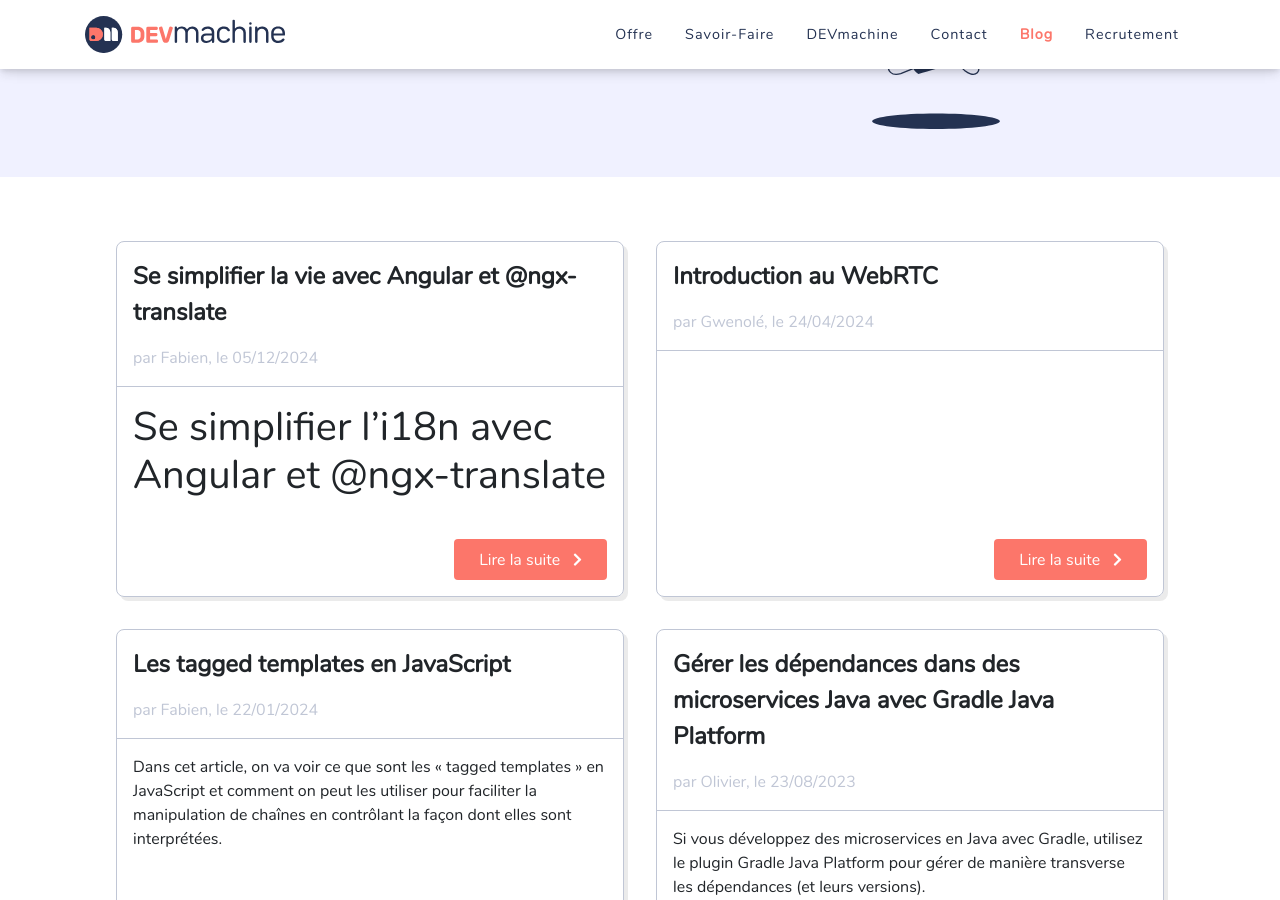
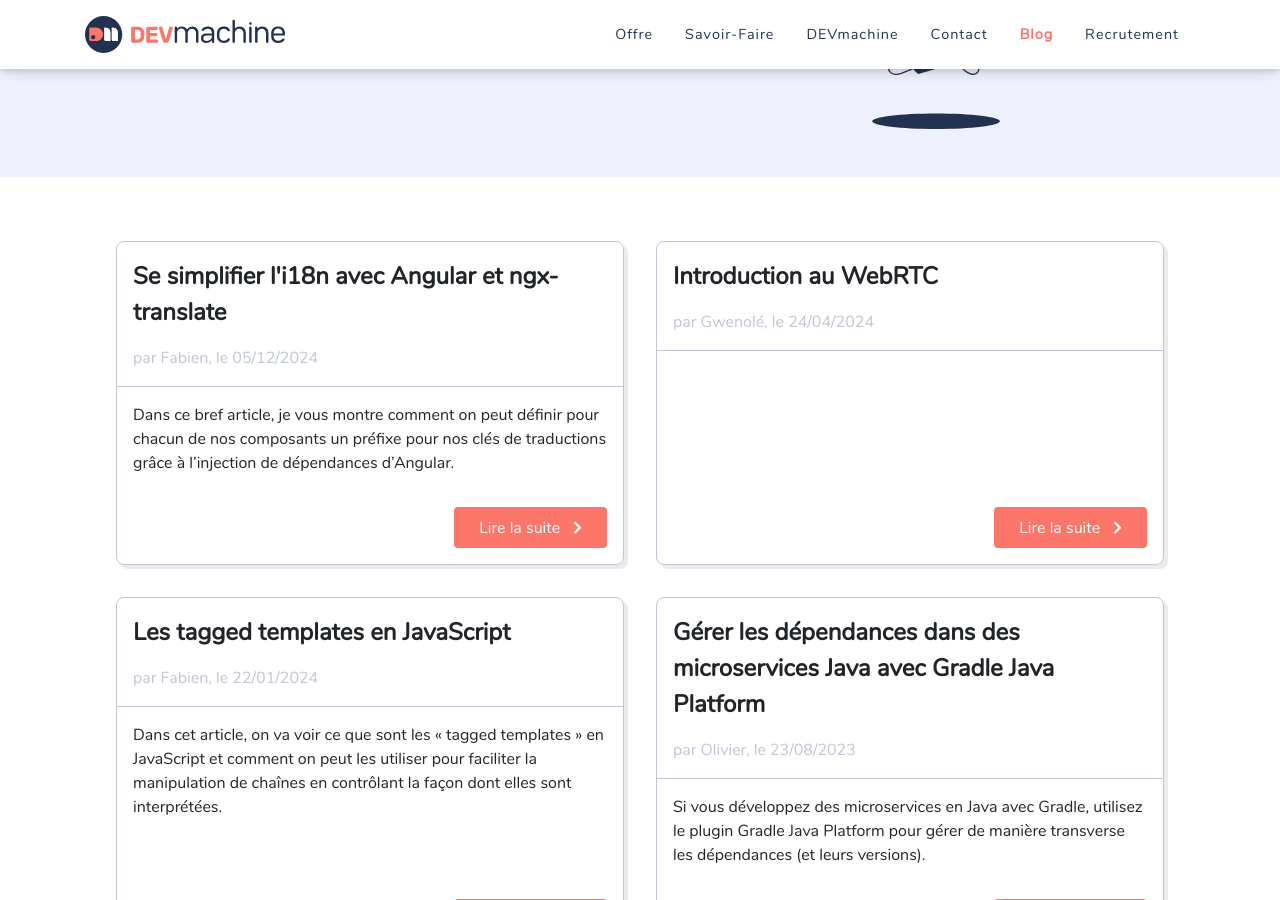
Before and after one commit to DEVmachine-fr/website, a Jekyll site: the page built from pages/blog.html, in a window 1280 px wide and 900 px high, scrolled down 303 px. Built offline with Jekyll 4.4.1, drawn with Linux system fonts in a browser that asks for light colours; nearby versions of some CDN libraries; some web fonts are replaced; some of the changed lines change nothing that is shown.

Commit message:
fix: proofreading for typos

````diff
--- a/_posts/2024-12-05-se-simplifier-l-i18n-angular.md
+++ b/_posts/2024-12-05-se-simplifier-l-i18n-angular.md
@@ -1,8 +1,15 @@
 ---
 author: Fabien
-title: Se simplifier la vie avec Angular et @ngx-translate
-categories: ts, angular, js, ngx-translate
+title: Se simplifier l'i18n avec Angular et ngx-translate
+categories:
+  - ts
+  - angular
+  - js
+  - ngx-translate
+  - standalone
 ---
+
+Dans ce bref article, je vous montre comment on peut définir pour chacun de nos composants un préfixe pour nos clés de traductions grâce à l'injection de dépendances d'Angular.
 
 # Se simplifier l'i18n avec Angular et @ngx-translate
 
@@ -62,13 +69,13 @@
 
 **Et si on structurait nos traductions par composant ?**
 
-Cela permettrait d'associer à chacun de nos composants un nœud contenant les traductions qui leurs sont propres.
+Cela permettrait d'associer à chacun de nos composants un nœud contenant les traductions qui leur sont propres.
 
-Dans cet article, on va tenter d'apporter une solution simple au problème de la longueur des clés de traductions.
+Dans cet article, on va tenter d'apporter une solution simple ce problème en utilisant l'injection de dépendance.
 
 **C'est parti !**
 
-**Attention** : cette solution n'a été testée que pour des applications Angular en mode *standalone*.
+**Attention** : cette solution ne fonctionne que pour des applications Angular en mode *standalone*.
 
 ### Première proposition
 
@@ -131,17 +138,17 @@
 
 ### Proposition finale
 
-On s'en sert déjà sans forcément sans rendre compte, mais quand on va appeler notre pipe dans notre composant, c'est bien l'injection de dépendances qui va l'instancier et nous le fournir, en fonction du contexte du composant.
+On s'en sert déjà sans forcément sans rendre compte, mais quand on va appeler le pipe dans notre composant, c'est bien l'injection de dépendances qui va l'instancier et nous le fournir, en fonction du contexte du composant.
 
-**1ère étape** : on va créer un token d'injection, qui va permettre d'identifier de manière unique la ressource à injecter, ici notre préfixe
+1. on va créer un jeton d'injection, qui va permettre d'identifier de manière unique la ressource à injecter, ici notre préfixe
 
 Dans le fichier de configuration de l'app `app.config.ts`, on définit notre token :
 
 ```ts
-export const I18N_PREFIX = new InjectionToken<string>('I18N_NAMESPACE')
+export const I18N_PREFIX = new InjectionToken<string>('I18N_PREFIX')
 ```
 
-**2ème étape** : dans le composant, on va créer un **provider** qui va fournir une valeur pour ce token.
+1. dans le composant, on va créer un **provider** qui va fournir une valeur pour ce jeton.
 
 ```ts
 @Component({
@@ -151,7 +158,7 @@
 export class PollsCreateFormComponent { ... }
 ```
 
-**3ème étape** : Dans notre pipe, on va demander à injecter le préfixe en se servant de notre token
+1. Dans notre pipe, on va demander à injecter le préfixe en se servant de notre token
 
 ```ts
 private readonly prefix = inject(I18N_PREFIX, { optional: true })
@@ -173,7 +180,7 @@
   private readonly prefix = inject(I18N_PREFIX, { optional: true })
 
   override transform(query: string, ...args: unknown[]): any {
-    const key = this.namespace ? `${this.namespace}.${query}` : query;
+    const key = this.prefix ? `${this.prefix}.${query}` : query;
     return super.transform(key, ...args);
   }
 }
@@ -181,13 +188,13 @@
 
 On surcharge la méthode `transform`, et on ajoute le préfixe à la clé s'il existe, puis on appelle la fonction du parent.
 
-Note 1 : Vous aurez peut-être noté le `pure: false` dans le décorateur du pipe ? Je ne rentre pas dans le détail mais étant donné que `TranslatePipe` est impur, il faut que notre pipe le soit aussi. Sans ce paramètre, le pipe ne fonctionnera pas correctement.
+**Note 1** : Vous aurez peut-être noté le `pure: false` dans le décorateur du pipe ? Je ne rentre pas dans le détail mais étant donné que `TranslatePipe` est lui aussi impur, il faut que notre pipe le soit aussi. Sans ce paramètre, le pipe ne fonctionnera pas correctement.
 
-Note 2 : J'ai choisi d'utiliser `inject()` et non le constructeur ici car cela m'aurait obligé à injecter aussi les dépendances du parent pour pouvoir appeler son constructeur.
+**Note 2** : J'ai choisi d'utiliser `inject()` et non le constructeur ici car cela m'aurait obligé à injecter aussi les dépendances du parent pour pouvoir appeler son constructeur.
 
 **Voilà, notre pipe est prêt !**
 
-Maintenant il nous reste plus qu'à mettre à jour notre template  :
+Maintenant, il nous reste plus qu'à mettre à jour notre template :
 
 {% raw %}
 ```html
@@ -202,7 +209,12 @@
     <!-- ... -->
   </select>
 
-  <!-- D'autres champs ... -->
+  <!-- D'autres champs… -->
 </form>
 ```
 {% endraw %}
+
+Et voilà, le tour est joué. Maintenant, toutes les clés de traductions sont préfixées automatiquement par notre pipe `translateNs`.
+Si on utilise un composant enfant dans le template, il est tout à fait possible de définir un nouveau préfixe pour celui-ci, car c'est toujours la valeur fournie en dernier dans l'ordre de la hiérarchie qui prévaut.
+
+À bientôt pour de nouvelles astuces avec Angular ! 👋
````
